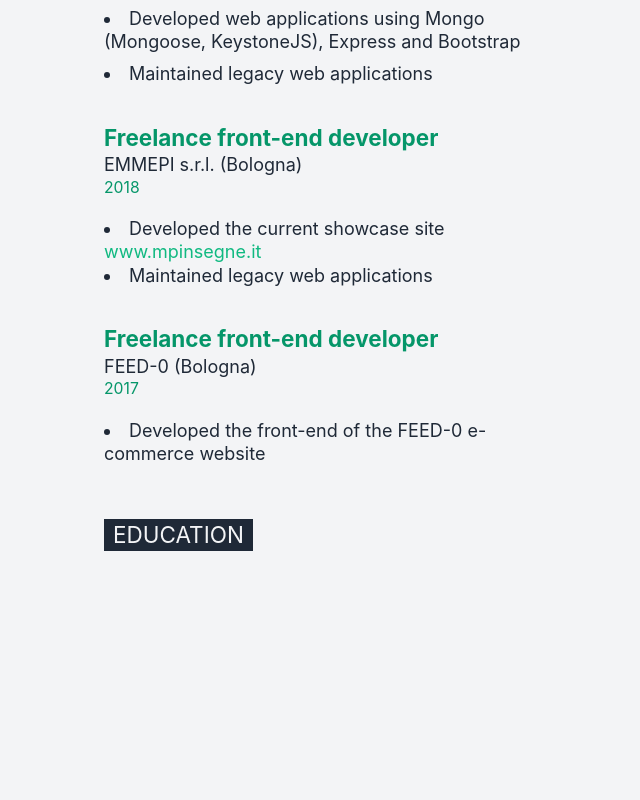
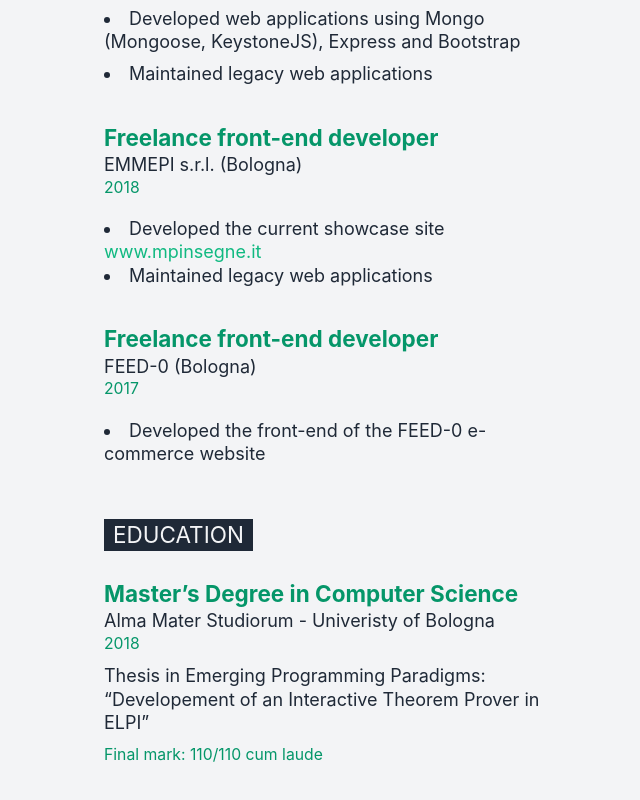
Before and after one commit to cpiemontese/cpiemontese.github.io, a Next.js app: page / in a window 1280 px wide. Shown: the part 790-1590 px from the top of the page, without its empty margins (68-708 px from the left). Before the commit the page ends 1404 px from the top, so only its background shows below. Built offline with nearby package versions, Linux system fonts and the light colour scheme.

Commit message:
start adding education

```diff
--- a/components/cv-element.js
+++ b/components/cv-element.js
@@ -1,7 +1,7 @@
 export default function CVElement({ className, lang, title, subtitle, period, list, grade, children }) {
   return (
     <div className={className}>
-      <div className="mb-4">
+      <div className="mb-2">
         <h3 className="text-xl font-bold text-green-600 dark:text-green-500">{title}</h3>
         {
           subtitle && <h4 className="text-md">{subtitle}</h4>
@@ -10,7 +10,7 @@ export default function CVElement({ className, lang, title, subtitle, period, li
           period && <p className="text-sm uppercase text-green-600 dark:text-green-500">{period}</p>
         }
       </div>
-      { list && <ul className="list-disc list-inside">
+      { list && <ul className="mt-4 list-disc list-inside">
         {
           list.map((element, index) =>
             <li key={index} className={`${index + 1 < list.length ? 'mb-2' : ''}`}>
@@ -21,7 +21,7 @@ export default function CVElement({ className, lang, title, subtitle, period, li
       </ul> }
       { children !== undefined ? children : null }
       {
-        grade && <p className="text-sm">{grade}</p>
+        grade && <p className="mt-2 text-sm text-green-600 dark:text-green-500">{grade}</p>
       }
     </div>
   );
--- a/pages/index.jsx
+++ b/pages/index.jsx
@@ -133,7 +133,7 @@ export default function IndexPage() {
                 subtitle="EMMEPI s.r.l. (Bologna)"
                 period="2018"
               >
-                <ul className="list-disc list-inside">
+                <ul className="mt-4 list-disc list-inside">
                   <li>
                     {lang === EN
                       ? "Developed the current showcase site "
@@ -168,6 +168,27 @@ export default function IndexPage() {
                 ]}
               />
               <SectionTitle name={lang === EN ? "Education" : "Formazione"} />
+              <CVElement
+                className="mb-12"
+                lang={lang}
+                title={
+                  lang === EN
+                    ? "Master’s Degree in Computer Science"
+                    : "Laurea Magistrale in Informatica"
+                }
+                subtitle={`Alma Mater Studiorum - Univerist${
+                  lang === EN ? "y of Bologna" : "à di Bologna"
+                }`}
+                period="2018"
+                grade={
+                  lang === EN
+                    ? "Final mark: 110/110 cum laude"
+                    : "Valutazione: 110/110 e lode"
+                }
+              >
+                <p>Thesis in Emerging Programming Paradigms:</p>
+                <p>“Developement of an Interactive Theorem Prover in ELPI”</p>
+              </CVElement>
             </div>
             <div className="sm:w-1/2"></div>
           </section>
```
